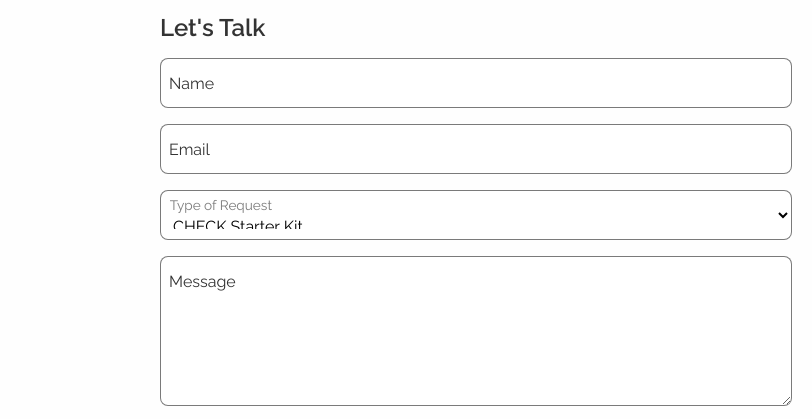
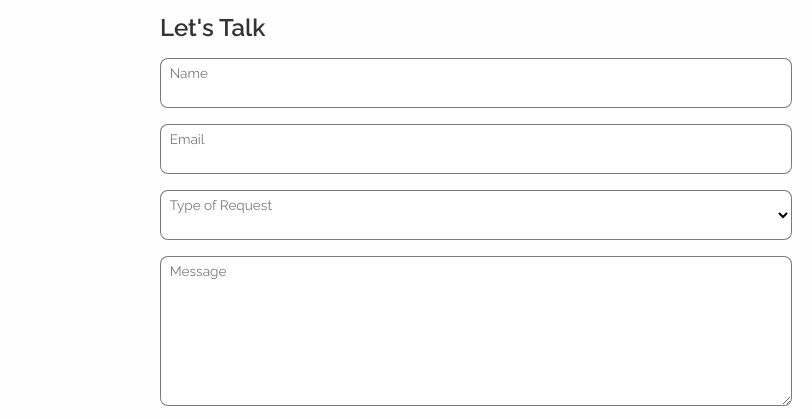
Before and after one commit to Landmark-Analytics/landmark-public-web, an Eleventy site: page src/contact.html in a window 1280 px wide. Shown: the part 570-989 px from the top of the page, 0-812 px from the left. Built offline with nearby package versions, Linux system fonts and the light colour scheme; Eleventy itself is replaced by a stand-in of ours; files that its build step writes are made by us from their sources.

Commit message:
Fix contact form submission stuff

```diff
--- a/src/contact.html
+++ b/src/contact.html
@@ -8,15 +8,7 @@ title: Contact
     <h2>Let's Talk</h2>
     <form id="contact-form" method="post" action="https://formspree.io/f/xeqboqvk">
       <div class="form-group">
-        <input
-          type="text"
-          class="form-ctrl"
-          id="name"
-          name="name"
-          placeholder="Your Name"
-          autocomplete="name"
-          required
-        />
+        <input type="text" class="form-ctrl" id="name" name="name" autocomplete="name" required />
         <label for="name">Name</label>
       </div>
 
@@ -27,32 +19,20 @@ title: Contact
           id="email"
           name="email"
           autocomplete="email"
-          placeholder="name@exmaple.com"
           required
-          email
         />
         <label for="email">Email</label>
       </div>
 
       <div class="form-group">
-        <select class="form-ctrl" id="request">
-            <option>
-                CHECK Starter Kit
-            </option>
-                 <option>
-                Coaching / Personal Development
-            </option>
-                 <option>
-                Workshop
-            </option>
-                 <option>
-                Speaking Engagement
-            </option>
+        <select class="form-ctrl" id="request" required>
+          <option></option>
+          <option>CHECK Starter Kit</option>
+          <option>Coaching / Personal Development</option>
+          <option>Workshop</option>
+          <option>Speaking Engagement</option>
         </select>
-     <label for="request">Type of Request</label>
-
-
-
+        <label for="request">Type of Request</label>
       </div>
 
       <div class="form-group">
@@ -62,7 +42,6 @@ title: Contact
           class="form-ctrl"
           cols="30"
           rows="10"
-          placeholder="Your Message"
           required
           minlength="20"
         ></textarea>
@@ -95,7 +74,7 @@ title: Contact
 
 <script>
   const $form = document.getElementById('contact-form');
-  const $formFields = Array.from($form.querySelectorAll('input, textarea'));
+  const $formFields = Array.from($form.querySelectorAll('input, select, textarea'));
   const $status = document.getElementById('form-status');
   const errorClass = 'text-error';
 
```
